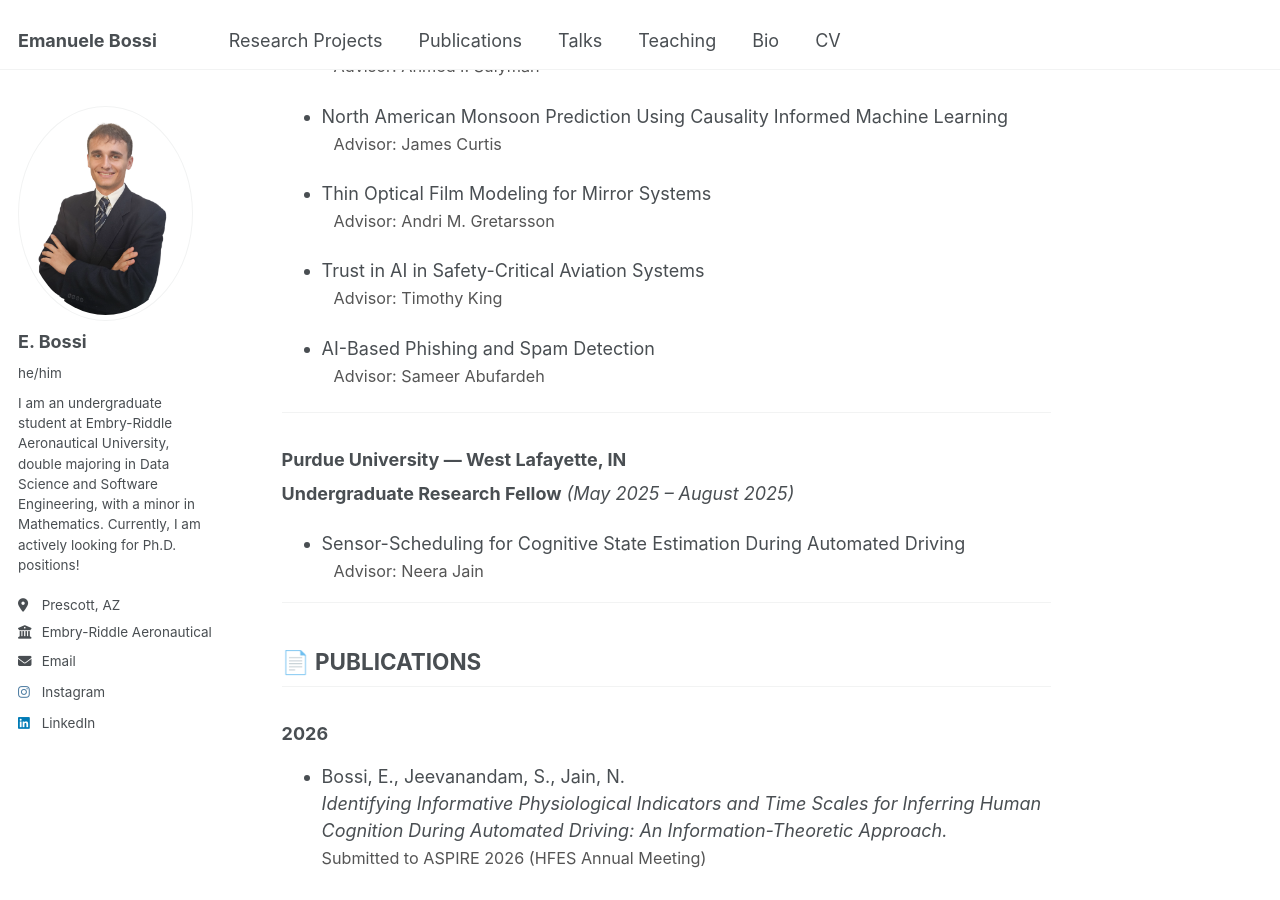
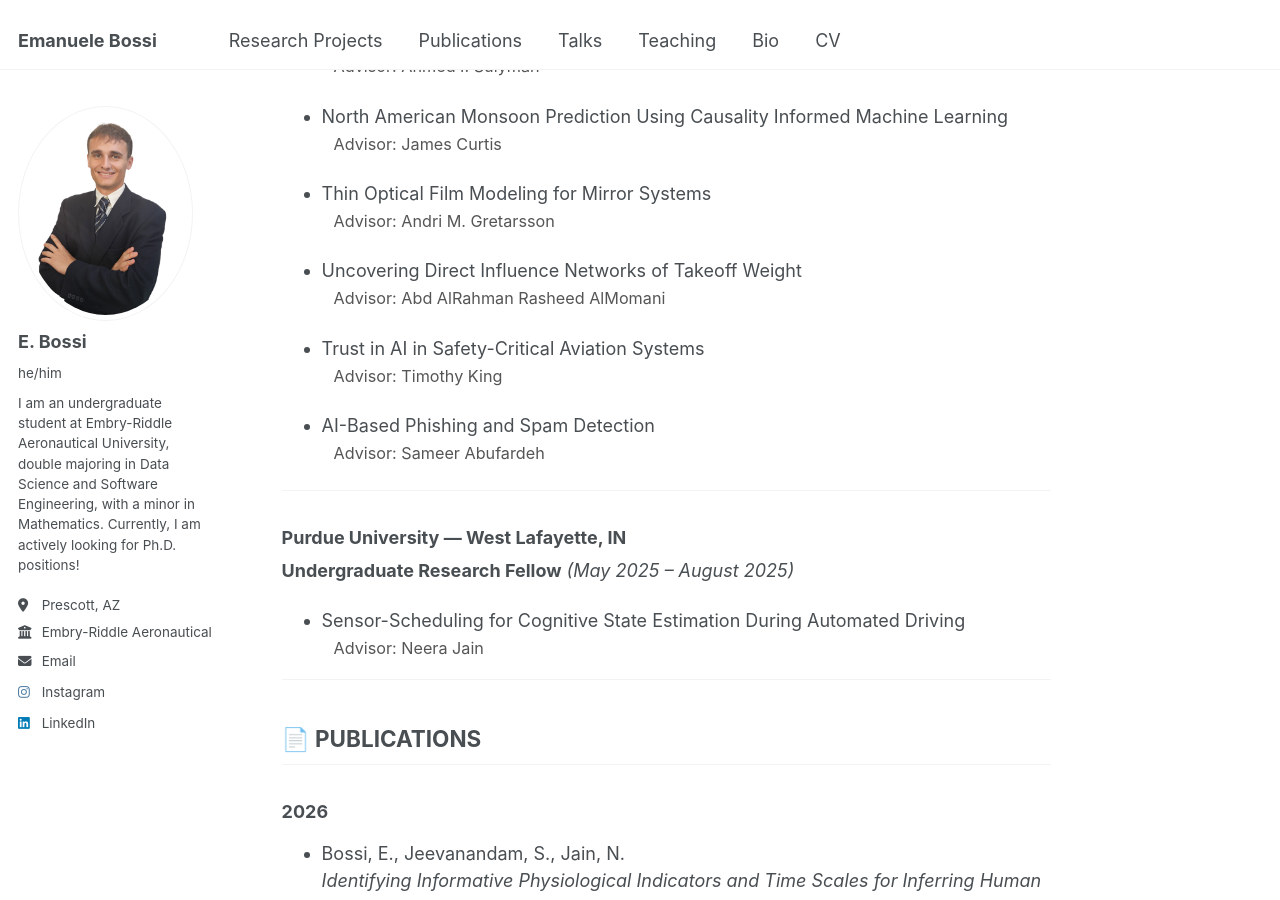
Before and after one commit to bossiemanuele/bossiemanuele.github.io, a Jekyll site: the page built from _pages/cv.md, in a window 1280 px wide and 900 px high, scrolled down 1507 px. Built offline with Jekyll 4.4.1, drawn with Linux system fonts in a browser that asks for light colours.

Commit message:
Update cv.md

```diff
--- a/_pages/cv.md
+++ b/_pages/cv.md
@@ -133,6 +133,11 @@ GPA: 4.0/4.0
     Advisor: Andri M. Gretarsson
   </span>
 
+- Uncovering Direct Influence Networks of Takeoff Weight
+  <span style="font-size: 0.9em; color: #555; margin-left: 12px; display: inline-block;">
+    Advisor: Abd AlRahman Rasheed AlMomani
+  </span>
+
 - Trust in AI in Safety-Critical Aviation Systems
   <span style="font-size: 0.9em; color: #555; margin-left: 12px; display: inline-block;">
     Advisor: Timothy King
```
